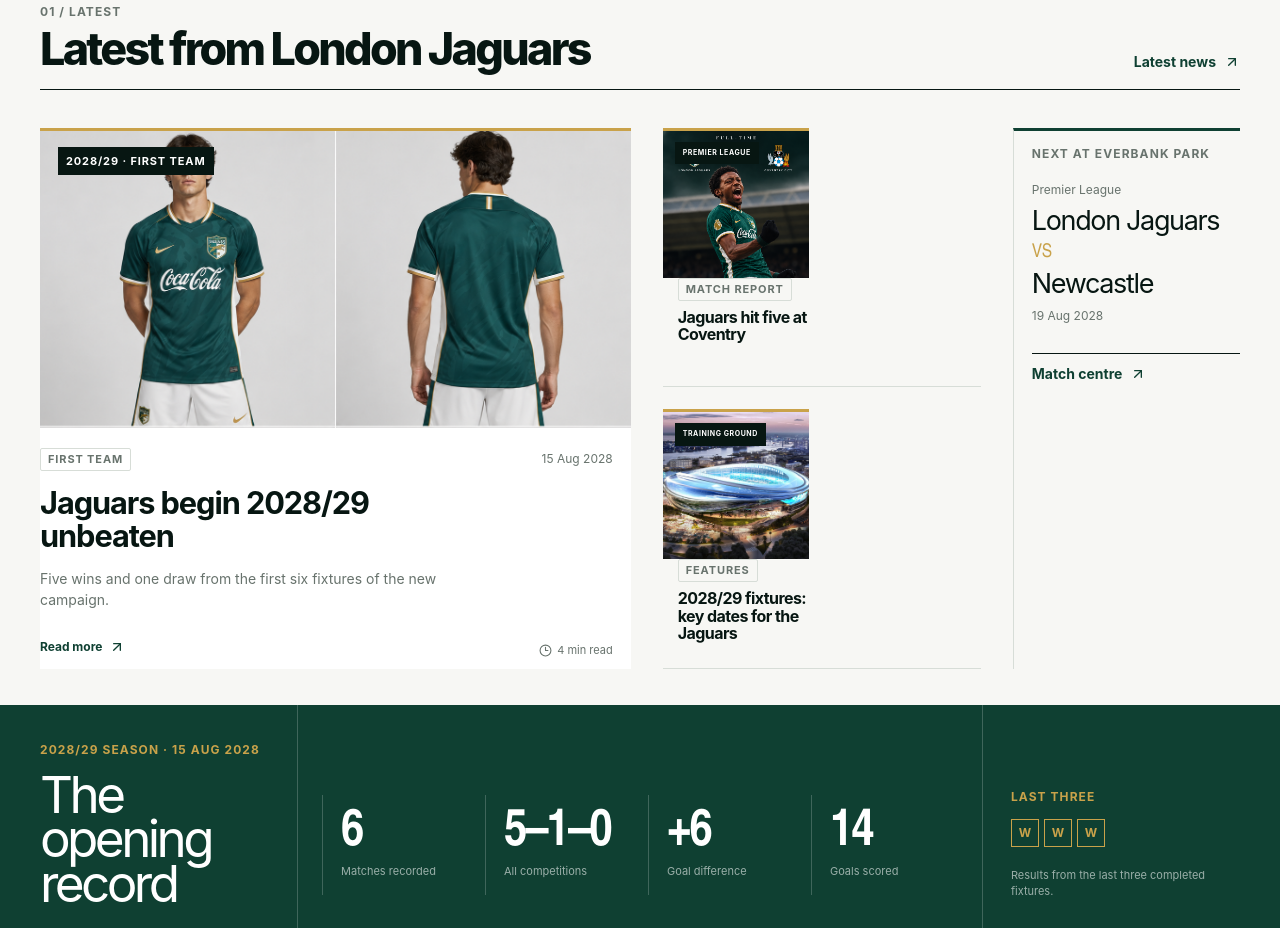
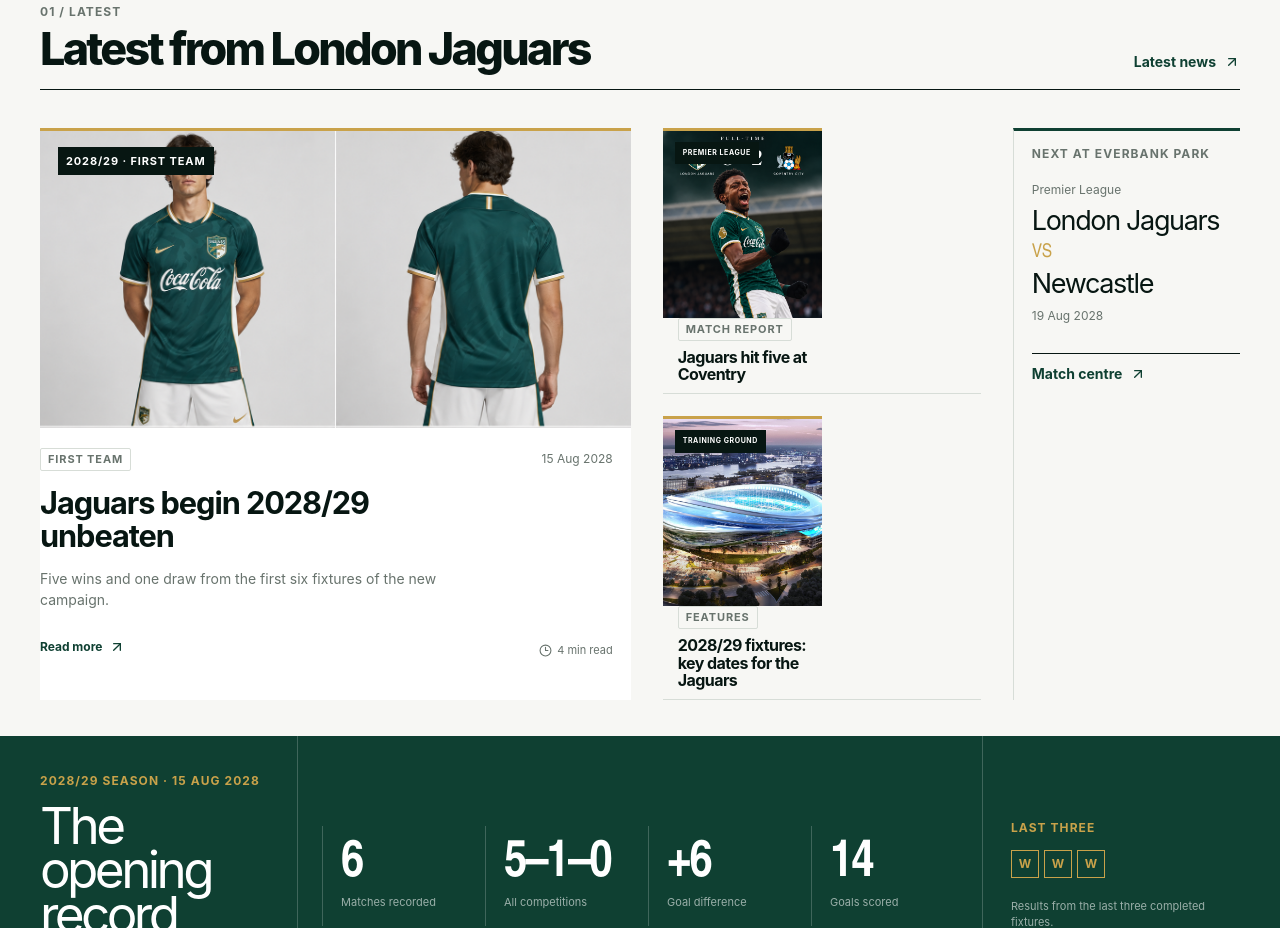
Before and after one commit to haritsrs/london-jaguars, a Next.js app: page / in a window 1280 px wide. Shown: the part 1180-2108 px from the top of the page. Built offline with nearby package versions, Linux system fonts and the light colour scheme.

Commit message:
Align latest secondary story cards

```diff
--- a/src/app/globals.css
+++ b/src/app/globals.css
@@ -149,8 +149,8 @@
 .story-card__link:hover .story-card__number { transform: translateX(3px); }
 .story-card__number { transition: transform 220ms ease; }
 .latest-grid__stack { display: flex; flex-direction: column; justify-content: space-between; gap: 22px; }
-.latest-grid__stack .story-card { display: grid; flex: 1; grid-template-columns: 46% 54%; background: transparent; border-bottom: 1px solid var(--line); }
-.latest-grid__stack .story-card__art { min-height: 150px; padding: 12px; }
+.latest-grid__stack .story-card { display: grid; flex: 1; grid-template-columns: 50% 50%; background: transparent; border-bottom: 1px solid var(--line); }
+.latest-grid__stack .story-card__art { min-height: 190px; padding: 12px; }
 .latest-grid__stack .story-card__number { font-size: 3.6rem; }
 .latest-grid__stack .story-card__art-label { top: 11px; left: 12px; font-size: 7px; }
 .latest-grid__stack .story-card__stamp { font-size: 8px; }
```
